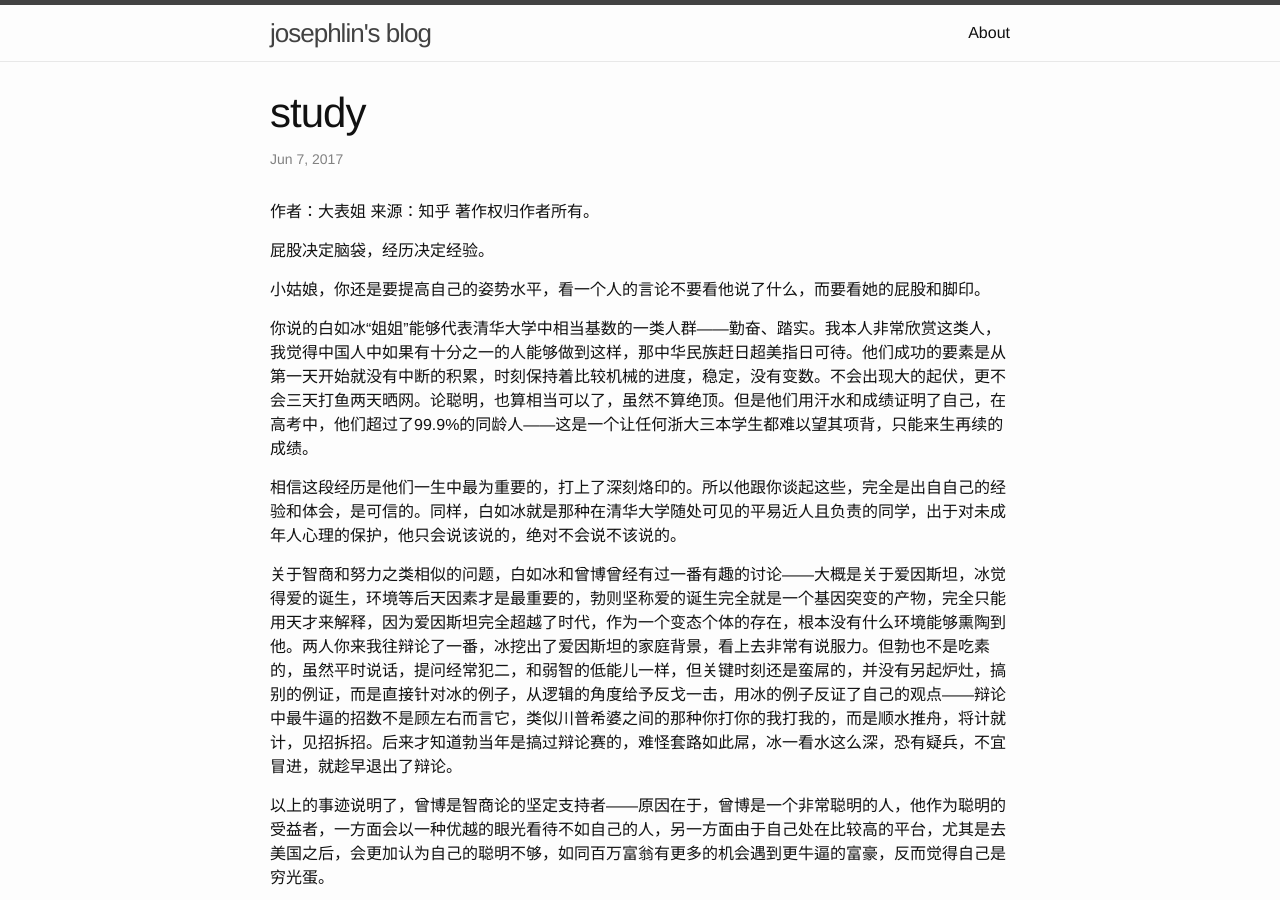
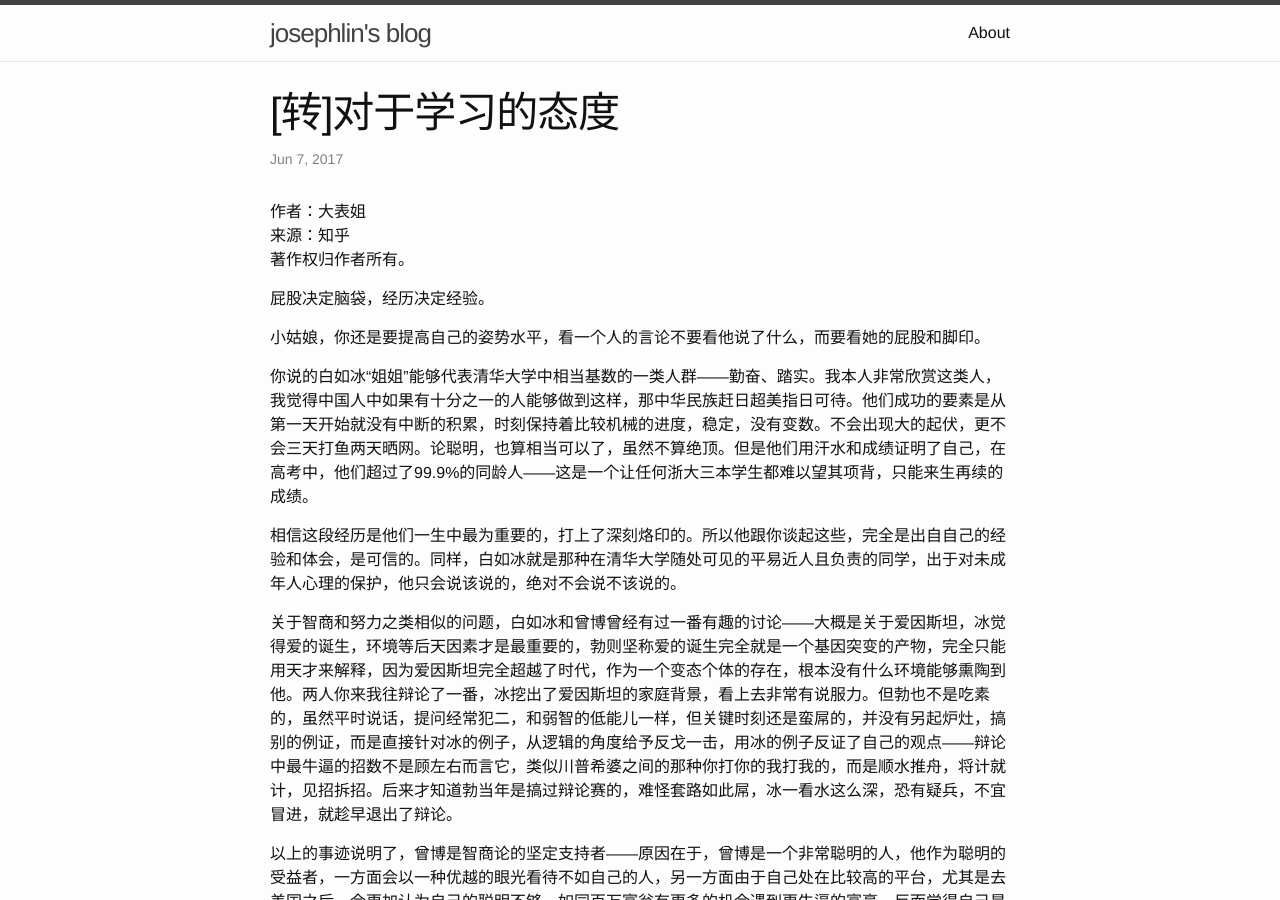
Before and after one commit to josephstalin117/josephstalin117.github.io, a Jekyll site: the page built from _posts/2017-06-07-study.markdown, in a window 1280 px wide and 900 px high. Built offline with Jekyll 4.4.1, drawn with Linux system fonts in a browser that asks for light colours.

Commit message:
修改了文章题目

```diff
--- a/_posts/2017-06-07-study.markdown
+++ b/_posts/2017-06-07-study.markdown
@@ -1,6 +1,6 @@
 ---
 layout: post
-title:  "study"
+title:  "[转]对于学习的态度"
 date:   2017-06-07 21:35:35 +0800
 categories: command
 ---
--- a/_posts/2017-06-20-two-directions.markdown
+++ b/_posts/2017-06-20-two-directions.markdown
@@ -1,6 +1,6 @@
 ---
 layout: post
-title:  "Two directions"
+title:  "[转]两个方向"
 date:   2017-06-20 21:35:35 +0800
 categories: command
 ---
```
